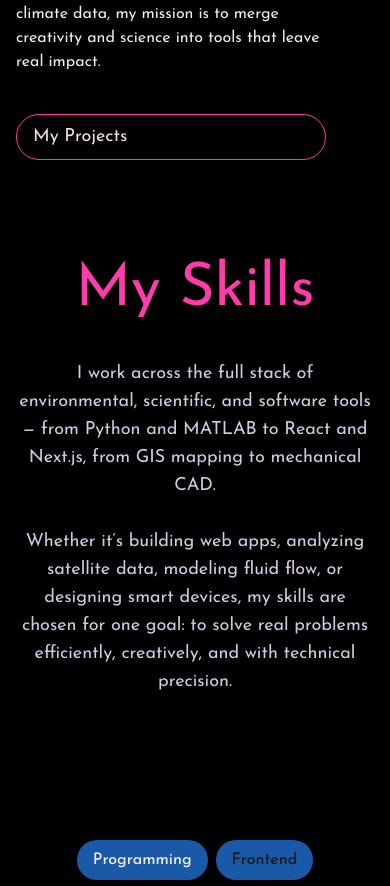
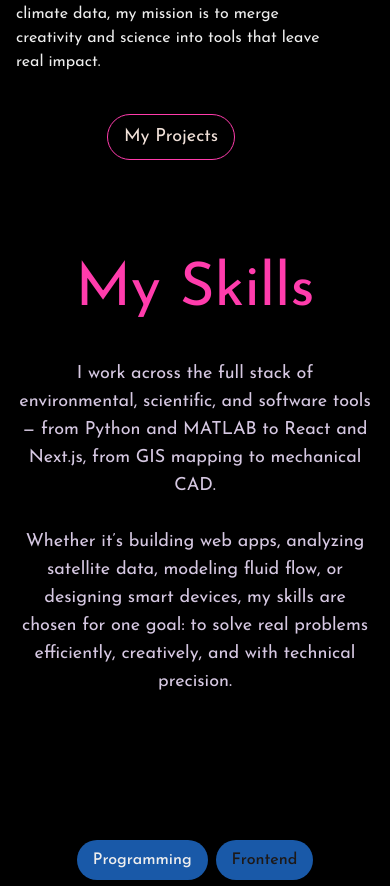
Before and after one commit to michmazbout/portfolio, a React (Vite) app: page / in a window 390 px wide. Shown: the part 1670-2556 px from the top of the page. Built offline with nearby package versions, Linux system fonts and the light colour scheme; a web font is replaced by a local one.

Commit message:
fixed button

```diff
--- a/src/components/aboutMeSection/AboutMeText.jsx
+++ b/src/components/aboutMeSection/AboutMeText.jsx
@@ -9,18 +9,18 @@ const AboutMeText = () => {
         <br /><br />
         I don’t just build systems — I design smarter ways to live, monitor, and sustain. Whether it’s through code, hardware, or climate data, my mission is to merge creativity and science into tools that leave real impact.
       </p>
-      <button className="border border-glowingPink rounded-full py-2 px-4 text-lg flex gap-2 items-center mt-10 hover:bg-glowingPink transition-all duration-500 cursor-pointer md:self-start sm:self-center">
       <Link
+        to="projects"
         spy={true}
         smooth={true}
         duration={500}
         offset={-120}
-          to="projects"
-          className="cursor-pointer text-white hover:text-darkBackground transition-all duration-500"
+        className="inline-flex w-auto border border-glowingPink rounded-full py-2 px-4 text-lg gap-2 items-center mt-10 hover:bg-glowingPink transition-all duration-500 cursor-pointer text-white hover:text-darkBackground mx-auto md:mx-0"
       >
         My Projects
       </Link>
-      </button>
+
+
     </div>
   );
 };
```
Lines whose indentation alone changed are shown as unchanged.
